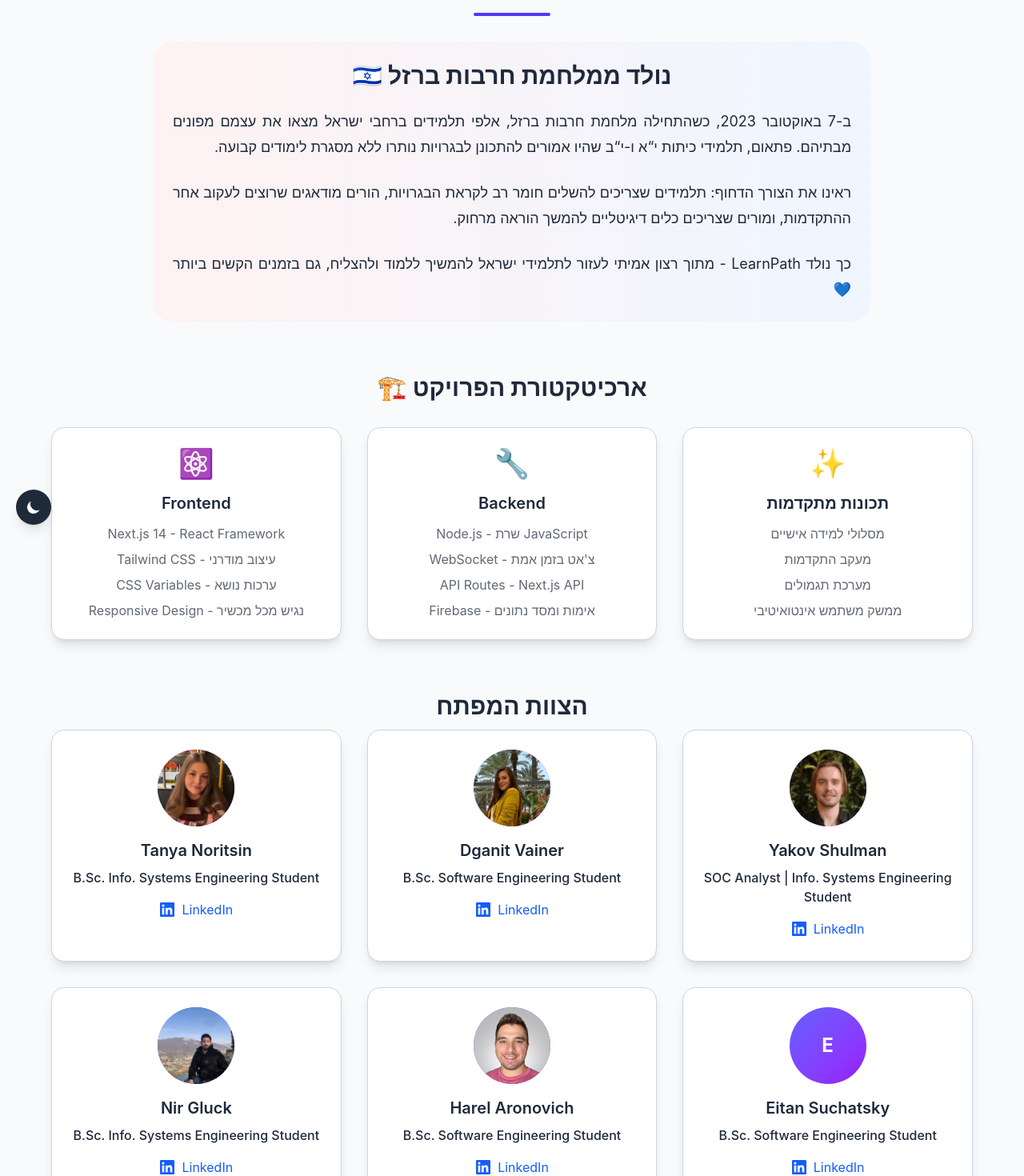
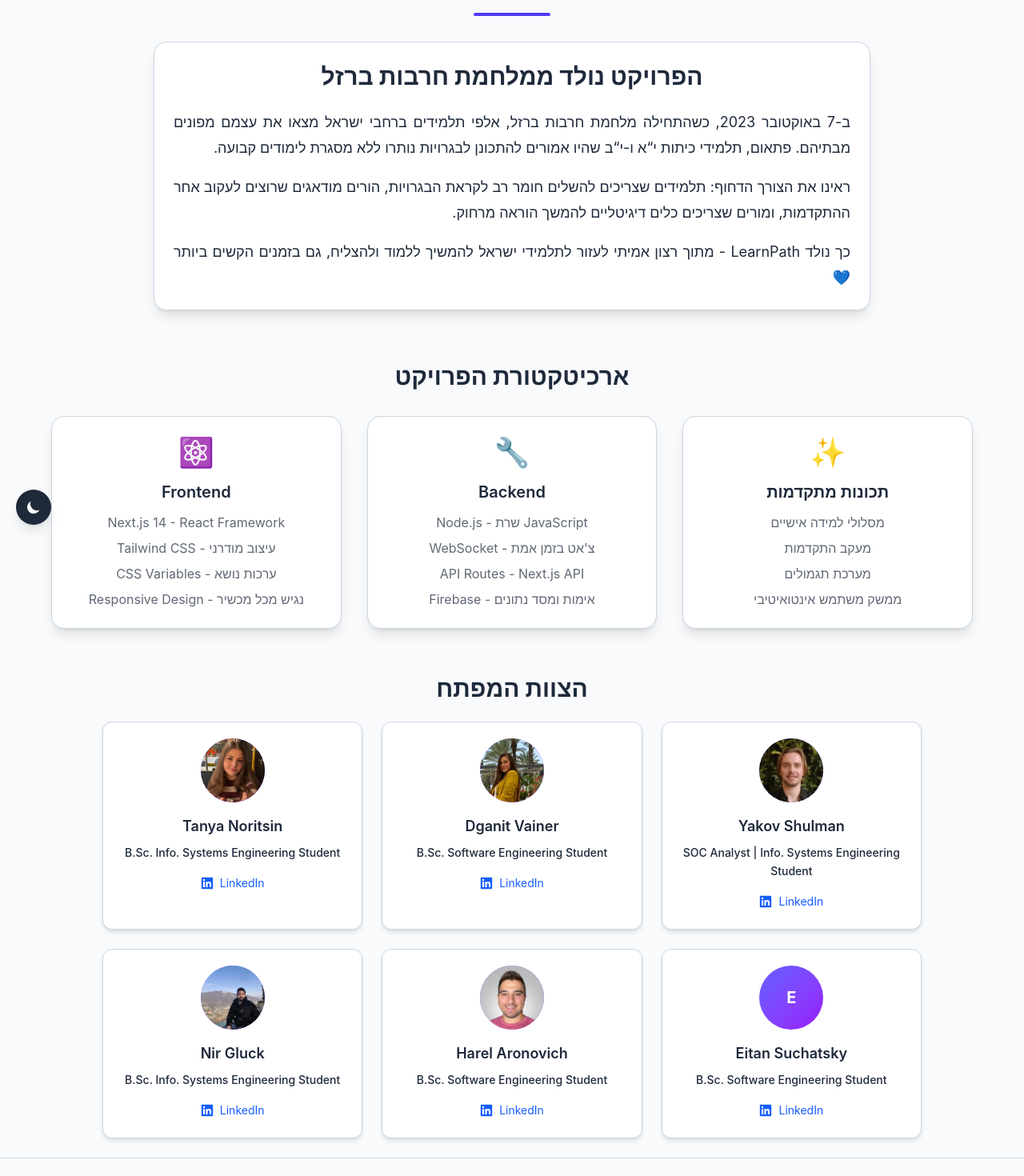
Before and after one commit to Harelzx/Advanced-Web-Dev, a Next.js app in the folder my-app2/: page /about in a window 1280 px wide. Shown: the part 120-1590 px from the top of the page at 80% size. Built offline with nearby package versions, Linux system fonts and the light colour scheme.

Commit message:
שיפור עמוד עלינו
- כרטיסיות בגודל אחיד
- הסרת אמוג'י מכותרות
- הקטנת רווחים

```diff
--- a/my-app2/src/app/about/page.js
+++ b/my-app2/src/app/about/page.js
@@ -30,15 +30,18 @@ export default function AboutPage() {
       {/* Story Section */}
       <section className="py-4 px-4 sm:px-6 lg:px-8">
         <div className="max-w-4xl mx-auto">
-          <div className="bg-gradient-to-r from-red-50 to-blue-50 dark:from-red-900/20 dark:to-blue-900/20 rounded-3xl p-6 mb-4">
+          <div className="rounded-2xl p-6 shadow-lg border mb-4" style={{
+            backgroundColor: 'var(--card-bg)',
+            borderColor: 'var(--input-border)'
+          }}>
             <h2 className="text-3xl font-bold mb-6 text-center" style={{ color: 'var(--text-color)' }}>
-              🇮🇱 נולד ממלחמת חרבות ברזל
+              הפרויקט נולד ממלחמת חרבות ברזל
             </h2>
             <div className="max-w-4xl mx-auto" style={{ color: 'var(--text-color)', direction: 'rtl' }}>
-              <p className="text-lg leading-relaxed mb-6" style={{ lineHeight: '1.8', textAlign: 'justify' }}>
+              <p className="text-lg leading-relaxed mb-4" style={{ lineHeight: '1.8', textAlign: 'justify' }}>
                 ב-7 באוקטובר 2023, כשהתחילה מלחמת חרבות ברזל, אלפי תלמידים ברחבי ישראל מצאו את עצמם מפונים מבתיהם. פתאום, תלמידי כיתות י&ldquo;א ו-י&ldquo;ב שהיו אמורים להתכונן לבגרויות נותרו ללא מסגרת לימודים קבועה.
               </p>
-              <p className="text-lg leading-relaxed mb-6" style={{ lineHeight: '1.8', textAlign: 'justify' }}>
+              <p className="text-lg leading-relaxed mb-4" style={{ lineHeight: '1.8', textAlign: 'justify' }}>
                 ראינו את הצורך הדחוף: תלמידים שצריכים להשלים חומר רב לקראת הבגרויות, הורים מודאגים שרוצים לעקוב אחר ההתקדמות, ומורים שצריכים כלים דיגיטליים להמשך הוראה מרחוק.
               </p>
               <p className="text-lg leading-relaxed" style={{ lineHeight: '1.8', textAlign: 'justify' }}>
@@ -53,7 +56,7 @@ export default function AboutPage() {
       <section className="py-8 px-4 sm:px-6 lg:px-8">
         <div className="max-w-6xl mx-auto">
           <h2 className="text-3xl font-bold text-center mb-8" style={{ color: 'var(--text-color)' }}>
-            🏗️ ארכיטקטורת הפרויקט
+            ארכיטקטורת הפרויקט
           </h2>
 
           <div className="grid grid-cols-1 md:grid-cols-2 lg:grid-cols-3 gap-8">
--- a/my-app2/src/app/components/TeamSection.js
+++ b/my-app2/src/app/components/TeamSection.js
@@ -43,30 +43,30 @@ export default function TeamSection({ showTitle = true, showSubtitle = true }) {
   ];
 
   return (
-    <section className="py-8 px-4 sm:px-6 lg:px-8">
-      <div className="max-w-6xl mx-auto">
+    <section className="py-6 px-4 sm:px-6 lg:px-8">
+      <div className="max-w-5xl mx-auto">
         {showTitle && (
-          <h2 className="text-3xl font-bold text-center mb-3" style={{ color: 'var(--text-color)' }}>
+          <h2 className="text-3xl font-bold text-center mb-6" style={{ color: 'var(--text-color)' }}>
             הצוות המפתח
           </h2>
         )}
 
 
-        <div className="grid grid-cols-1 md:grid-cols-2 lg:grid-cols-3 gap-8">
+        <div className="grid grid-cols-1 md:grid-cols-2 lg:grid-cols-3 gap-6">
           {teamMembers.map((member, index) => (
-            <div key={index} className="rounded-2xl p-6 shadow-lg border text-center hover:shadow-xl transition-shadow duration-300" style={{
+            <div key={index} className="rounded-xl p-5 shadow-md border text-center hover:shadow-lg transition-shadow duration-300" style={{
               backgroundColor: 'var(--card-bg)',
               borderColor: 'var(--input-border)'
             }}>
 
               {/* Profile Image */}
-              <div className="w-24 h-24 mx-auto mb-4 rounded-full overflow-hidden bg-gradient-to-br from-indigo-500 to-purple-600 flex items-center justify-center">
+              <div className="w-20 h-20 mx-auto mb-4 rounded-full overflow-hidden bg-gradient-to-br from-indigo-500 to-purple-600 flex items-center justify-center">
                 {member.image ? (
                   <Image
                     src={member.image}
                     alt={member.name}
-                    width={96}
-                    height={96}
+                    width={80}
+                    height={80}
                     className="w-full h-full object-cover"
                     onError={(e) => {
                       console.log('Image failed to load:', member.image);
@@ -78,16 +78,16 @@ export default function TeamSection({ showTitle = true, showSubtitle = true }) {
                     }}
                   />
                 ) : null}
-                <div className={`text-white text-2xl font-bold ${member.image ? 'hidden' : 'flex'} items-center justify-center w-full h-full`}>
+                <div className={`text-white text-xl font-bold ${member.image ? 'hidden' : 'flex'} items-center justify-center w-full h-full`}>
                   {member.name.charAt(0)}
                 </div>
               </div>
 
               {/* Name and Role */}
-              <h3 className="text-xl font-semibold mb-2" style={{ color: 'var(--text-color)' }}>
+              <h3 className="text-lg font-semibold mb-2" style={{ color: 'var(--text-color)' }}>
                 {member.name}
               </h3>
-              <p className="text-indigo-600 dark:text-indigo-400 font-medium mb-4">
+              <p className="text-sm text-indigo-600 dark:text-indigo-400 font-medium mb-4 leading-relaxed">
                 {member.role}
               </p>
 
@@ -96,9 +96,9 @@ export default function TeamSection({ showTitle = true, showSubtitle = true }) {
                 href={member.linkedin}
                 target="_blank"
                 rel="noopener noreferrer"
-                className="inline-flex items-center gap-2 text-blue-600 hover:text-blue-800 dark:text-blue-400 dark:hover:text-blue-300 transition-colors duration-200"
+                className="inline-flex items-center gap-2 text-sm text-blue-600 hover:text-blue-800 dark:text-blue-400 dark:hover:text-blue-300 transition-colors duration-200"
               >
-                <svg className="w-5 h-5" fill="currentColor" viewBox="0 0 20 20">
+                <svg className="w-4 h-4" fill="currentColor" viewBox="0 0 20 20">
                   <path fillRule="evenodd" d="M16.338 16.338H13.67V12.16c0-.995-.017-2.277-1.387-2.277-1.39 0-1.601 1.086-1.601 2.207v4.248H8.014v-8.59h2.559v1.174h.037c.356-.675 1.227-1.387 2.526-1.387 2.703 0 3.203 1.778 3.203 4.092v4.711zM5.005 6.575a1.548 1.548 0 11-.003-3.096 1.548 1.548 0 01.003 3.096zm-1.337 9.763H6.34v-8.59H3.667v8.59zM17.668 1H2.328C1.595 1 1 1.581 1 2.298v15.403C1 18.418 1.595 19 2.328 19h15.34c.734 0 1.332-.582 1.332-1.299V2.298C19 1.581 18.402 1 17.668 1z" clipRule="evenodd" />
                 </svg>
                 LinkedIn
```
